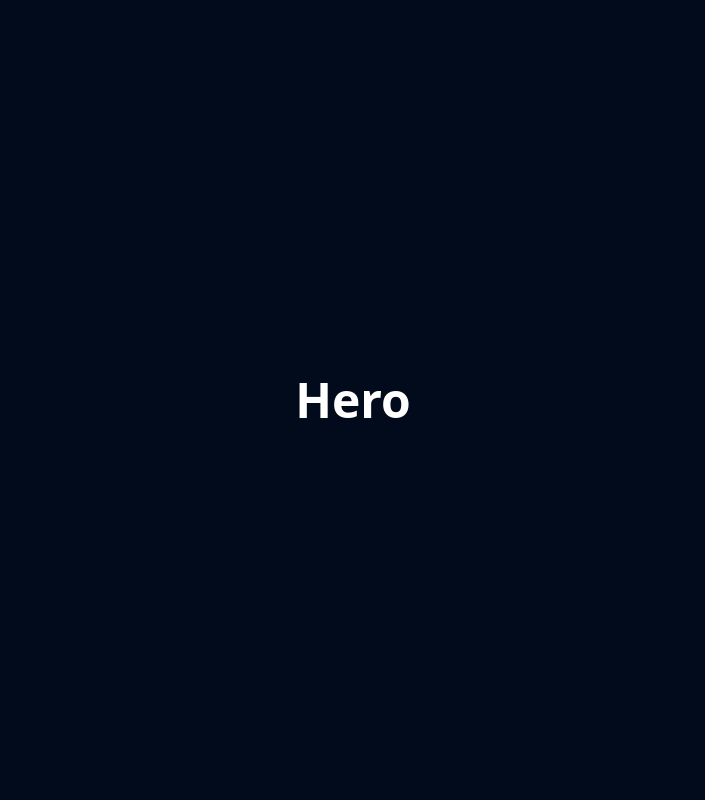
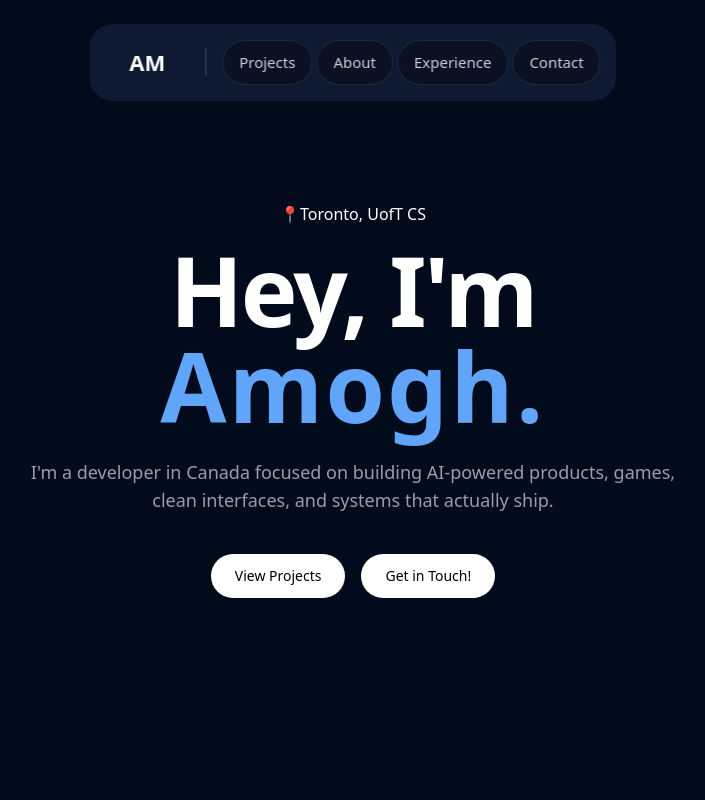
Before and after one commit to AmoghMerudi/my-website, a React (Vite) app: page / in a window 1280 px wide. Shown: the top 800 px of the page, without its empty margins (287-992 px from the left). Built offline with nearby package versions, Linux system fonts and the light colour scheme.

Commit message:
added navbar and hero

```diff
--- a/index.html
+++ b/index.html
@@ -4,7 +4,7 @@
     <meta charset="UTF-8" />
     <link rel="icon" type="image/svg+xml" href="/vite.svg" />
     <meta name="viewport" content="width=device-width, initial-scale=1.0" />
-    <title>my-website</title>
+    <title>Amogh Merudi</title>
   </head>
   <body>
     <div id="root"></div>
--- a/src/App.tsx
+++ b/src/App.tsx
@@ -1,3 +1,4 @@
+import Navbar from "./components/Navbar"
 import Hero from "./sections/Hero"
 import About from "./sections/About"
 import Contact from "./sections/Contact"
@@ -7,6 +8,8 @@ import Projects from "./sections/Projects"
 function App() {
 
   return (
+    <>
+    <Navbar />
     <main>
       <Hero/>
       <Projects/>
@@ -14,6 +17,7 @@ function App() {
       <Experience/>
       <Contact/>
     </main>
+    </>
   )
 }
 
--- /dev/null
+++ b/src/components/Navbar.tsx
@@ -0,0 +1,75 @@
+import {useEffect, useState} from "react";
+
+const links = [
+    {label: "Projects", href: "#projects"},
+    {label: "About", href: "#about"},
+    {label: "Experience", href: "#experience"},
+    {label: "Contact", href: "#contact"},
+]
+
+export default function Navbar(){
+    const [scrolled, setScrolled] = useState(false)
+
+  useEffect(() => {
+    const onScroll = () => {
+      setScrolled(window.scrollY > 20)
+    }
+
+    window.addEventListener("scroll", onScroll)
+    return () => window.removeEventListener("scroll", onScroll)
+  }, [])
+
+  return(
+    <nav
+        className = {`
+                fixed top-6 left-1/2 -translate-x-1/2 z-50
+                rounded-3xl
+                //border border-white/15
+                bg-[#111e39]/80 backdrop-blur-sm
+                transition-all duration-300
+                ${scrolled ? "shadow-lg": ""}
+            `}
+    >
+        <div className = "flex items-center gap-2 px-4 py-4 rounded_full">
+            {/**Logo*/}
+            <div className = "font-semibold tracking-light px-2">
+                <a
+                    href="#hero"
+                    className="
+                        px-4 py-2
+                        rounded-full
+                        text-[22px] font-semibold
+                        hover:bg-white/10
+                        transition
+                    "
+                >
+                    AM
+                </a>
+            </div>
+            {/**Divider*/}
+            <div className = "h-7 w-px bg-white/20 mx-2"/>
+            {/**Links*/}
+            <div className="flex items-center gap-1">
+                {links.map((link) => (
+                    <a
+                        key = {link.href}
+                        href = {link.href}
+                        className ="px-4 py-2.5
+                                    rounded-full
+                                    text-[15px] font-medium
+                                    text-white/80
+                                    border border-white/10
+                                    bg-black/30
+                                    hover:bg-white/10
+                                    hover:border-white/20
+                                    hover:text-white
+                                    transition-all duration-200"
+                    >
+                        {link.label}
+                    </a>
+                ))}
+            </div>
+        </div>
+    </nav>
+  )
+}
--- a/src/sections/Hero.tsx
+++ b/src/sections/Hero.tsx
@@ -2,9 +2,67 @@ export default function Hero(){
     return(
         <section
             id = "hero"
-            className = "min-h-screen flex items-center justify-center"
+            className = "min-h-screen flex items-center justify-center px-6"
         >
-            <h1 className = "text-5xl font-semibold">Hero</h1>
+            <div className = "max-w-3xl text-center">
+                <p className = "text-md textwhite/60 mb-4">📍Toronto, UofT CS</p>
+                <h1 className="
+                    text-6xl md:text-8xl font-bold tracking-tight
+                    transition-all duration-300
+                    hover:tracking-normal
+                ">
+                Hey, I'm <span className="
+                        text-6xl md:text-8xl
+                        font-bold
+                        tracking-wide
+                        text-blue-400
+                        skew-x-[-5deg]
+                        ">
+                        Amogh.
+                     </span>
+                </h1>
+                <br/>
+                {/* <h1 className = "text-3xl md:text-5xl font-semibold tracking-tighter mb-6">
+                    I design and build interactive,
+                    <br/>
+                    <span className="text-white/70">
+                        high-performance software
+                    </span>
+                </h1>  */}
+
+                <p className = "text-lg text-white/60 max-w-2xl mx-auto mb-10">
+                    I'm a developer in Canada focused on building AI-powered products, games, clean interfaces, and systems that actually ship.
+                </p>
+
+                <div className = "flex items-center justify-center gap-4">
+                    <a
+                        href="#projects"
+                        className="
+                        px-6 py-3 rounded-full
+                        bg-white text-black
+                        text-sm font-medium
+                        hover:bg-white/90
+                        transition
+                        "
+                    >
+                        View Projects
+                    </a>
+                    <a
+                        href="#contact"
+                        className="
+                        px-6 py-3
+                        rounded-full
+                        bg-white text-black
+                        text-sm
+                        font-medium
+                        hover:bg-white/90
+                        transition
+                        "
+                    >
+                        Get in Touch!
+                    </a>
+                </div>
+            </div>
         </section>
     )
 }
```
